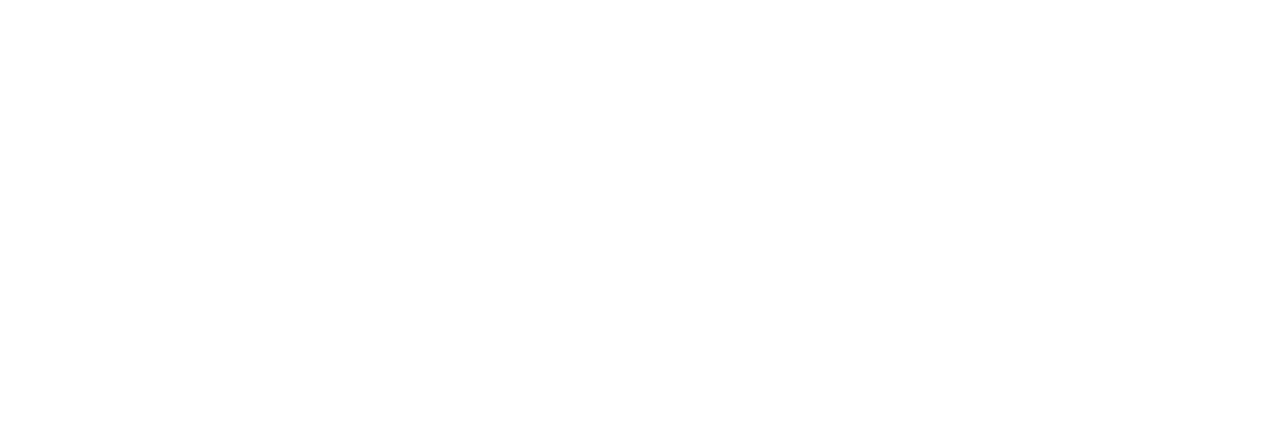
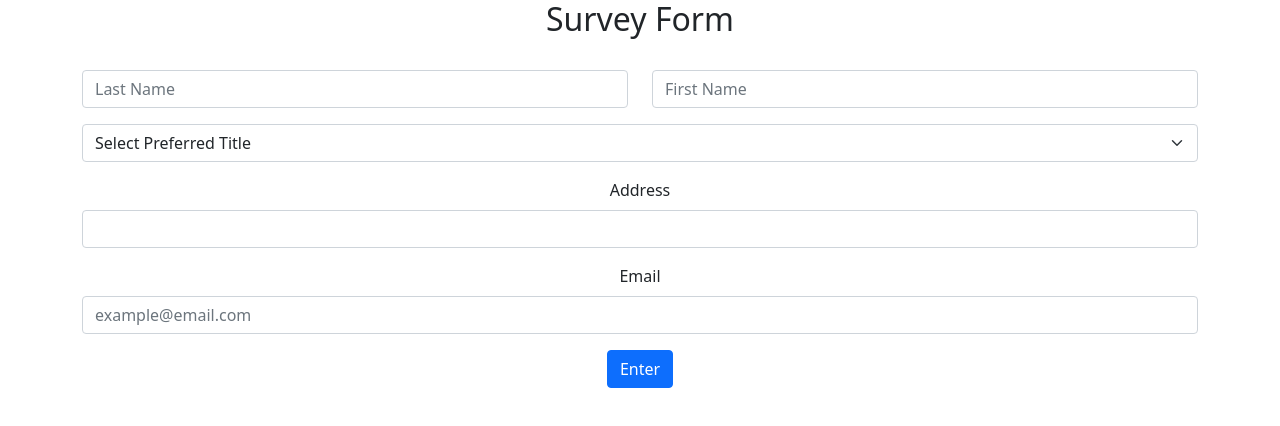
Before and after one commit to alfonsoduartesarabia/CSC642-IndividualAssignment, a React (Create React App) app in the folder survey-form/: page / in a window 1280 px wide. Shown: the top 426 px of the page. Built offline with nearby package versions, Linux system fonts and the light colour scheme.

Commit message:
updated code

```diff
--- a/survey-form/package.json
+++ b/survey-form/package.json
@@ -10,6 +10,7 @@
     "react": "^17.0.2",
     "react-bootstrap": "^2.0.0",
     "react-dom": "^17.0.2",
+    "react-hook-form": "^7.17.5",
     "react-scripts": "4.0.3",
     "web-vitals": "^1.1.2"
   },
--- a/survey-form/src/App.js
+++ b/survey-form/src/App.js
@@ -1,10 +1,15 @@
 //import logo from './logo.svg';
 import './App.css';
+import 'bootstrap/dist/css/bootstrap.min.css';
+
+import Home from './pages/home';
 
 function App() {
   return (
     <div className="App">
+      <Home>
 
+      </Home>
     </div>
   );
 }
--- /dev/null
+++ b/survey-form/src/pages/home.js
@@ -0,0 +1,62 @@
+import React from 'react';
+//import Button from 'react-bootstrap/Button';
+import { Button, Form, Container, Row, Col, FormSelect } from 'react-bootstrap';
+import { useForm } from 'react-hook-form';
+
+const Home = () => {
+    const {register, handleSubmit, trigger} = useForm();
+    const onSubmit = data => console.log(data);
+    const onError = (errors, e) => console.log(errors, e);
+
+    return (
+        <div>
+            <Container>
+                <h2>Survey Form</h2>
+                <br></br>
+            <Form onSubmit={handleSubmit(onSubmit,onError)}>
+                <Row>
+                    <Col>
+                        <Form.Group className="mb-3" controlId="formLastName">
+                        {/* <Form.Label>Last Name</Form.Label> */}
+                        <Form.Control type="text" placeholder="Last Name"
+                        {...register("lastName", {required: true, maxLength: 40, pattern: /^[A-Za-z]+$/i})}>
+                        </Form.Control>
+                        {/* <Form.Text className="text-muted">Enter email</Form.Text> */}
+                        </Form.Group>
+                    </Col>
+                    <Col>
+                        <Form.Group className="mb-3" controlId="formFirstName">
+                        {/* <Form.Label>First Name</Form.Label> */}
+                        <Form.Control type="text" placeholder="First Name"
+                        {...register("firstName", {required: true, maxLength: 40, pattern: /^[A-Za-z]+$/i})}>
+                        </Form.Control>
+                        </Form.Group>
+                    </Col>
+                </Row>
+                {/* <Form.Group className="mb-3" controlId="form"> */}
+                <FormSelect className="mb-3" aria-label="Default select example" {...register("title")}>
+                        <option>Select Preferred Title</option>
+                        <option value="none">None</option>
+                        <option value="student">Student</option>
+                        <option value="professor">Professor</option>
+                        <option value="staff">Staff</option>
+                        <option value="retired">Retired</option>
+                </FormSelect>
+                {/* </Form.Group> */}
+                <Form.Group className="mb-3" controlId="formAddress" {...register("address")}>
+                    <Form.Label>Address</Form.Label>
+                    <Form.Control type="text" placeholder=""></Form.Control>
+                </Form.Group>
+                <Form.Group className="mb-3" controlId="formBasicEmail" {...register("email")}>
+                    <Form.Label>Email</Form.Label>
+                    <Form.Control type="email" placeholder="example@email.com"></Form.Control>
+                </Form.Group>
+                <Button variant="primary" type="submit"
+                onClick={async () => {const result = await trigger(["firstName", "lastName"]);}}>Enter</Button>
+            </Form>
+            </Container>
+        </div>
+    );
+}
+
+export default Home;
```
Also changed, not shown: 1 other file (tests, documents, lock files or other folders).
